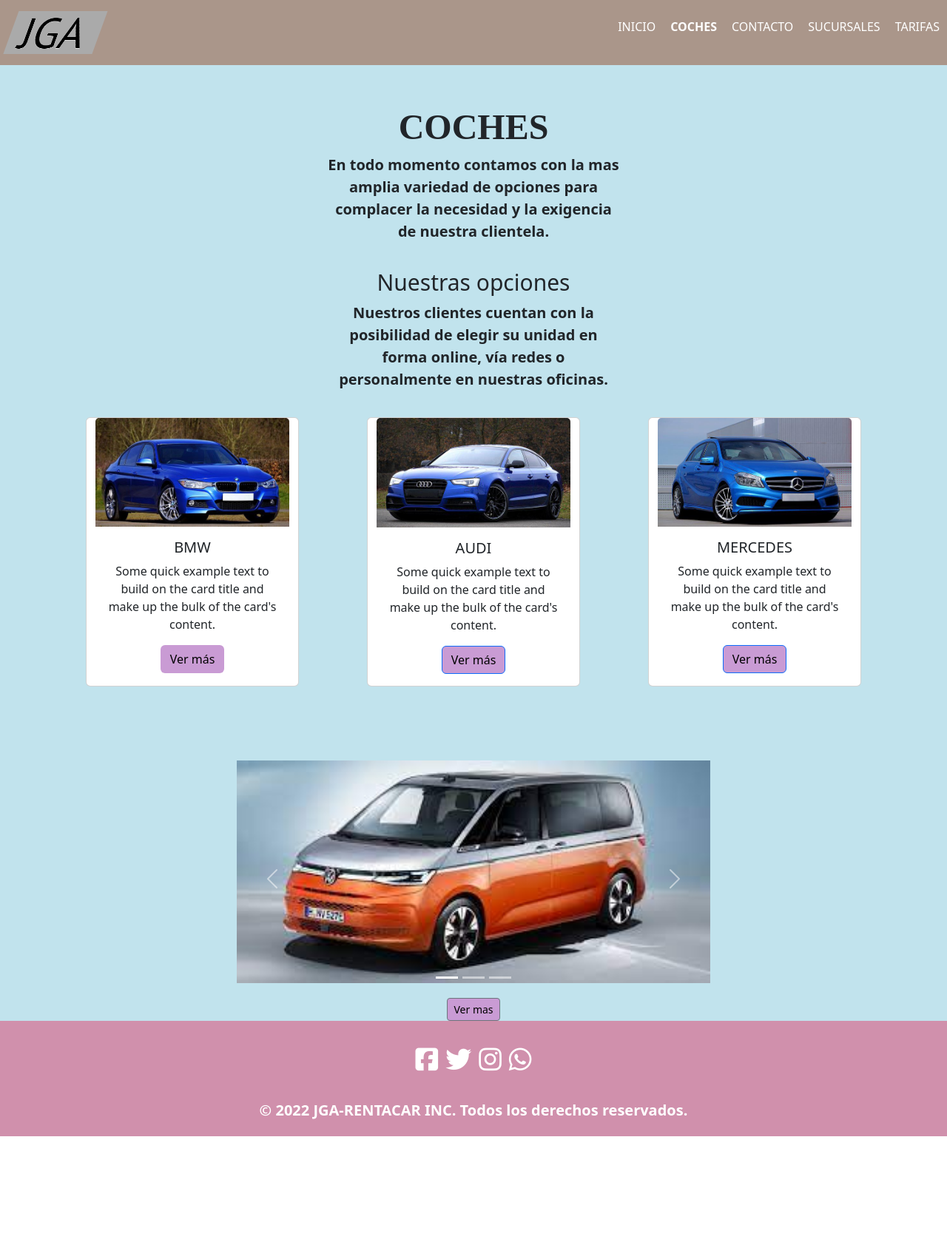
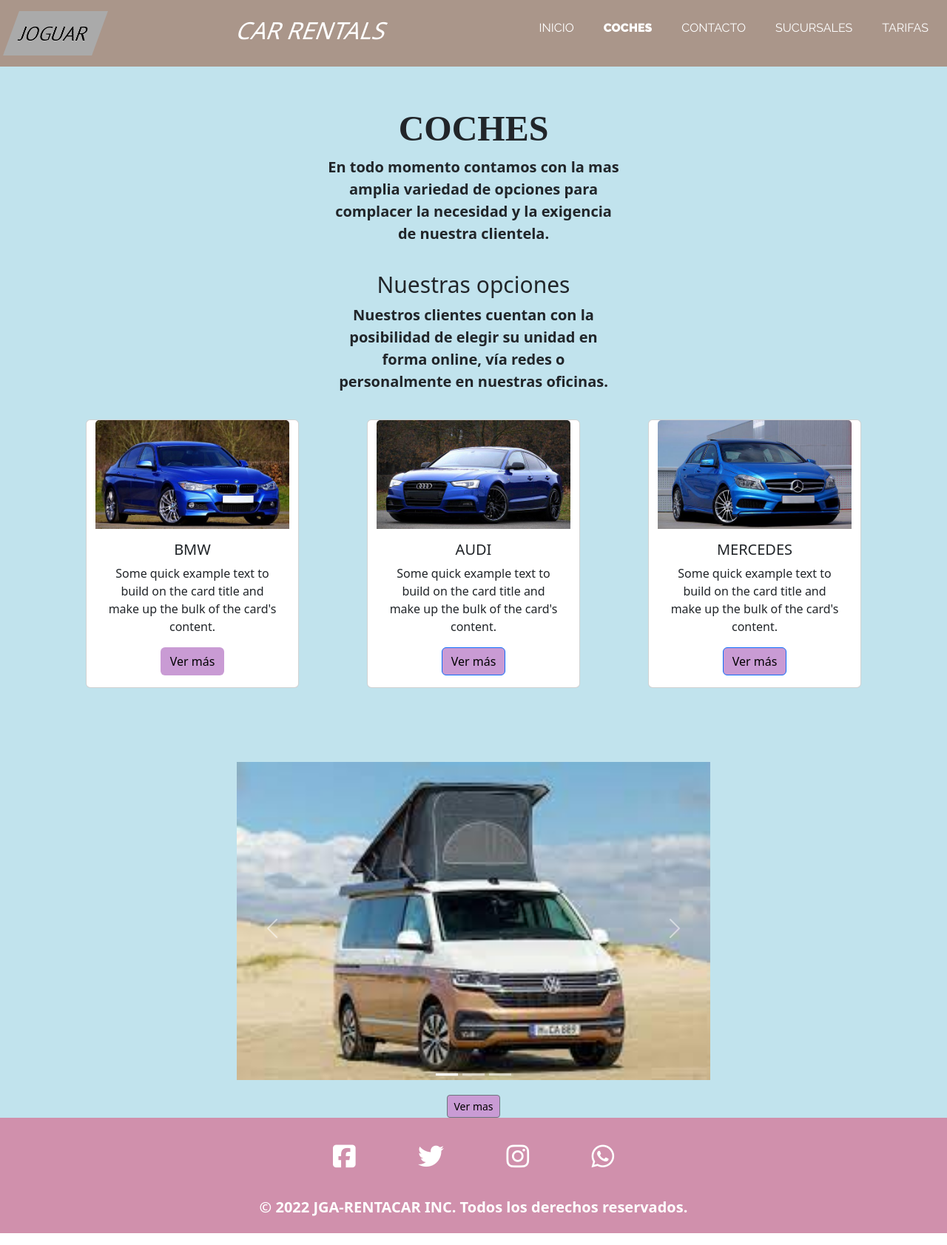
Before and after one commit to joguar27/b-sass-entrega-010922, a plain HTML site: page pages/coches.html in a window 1280 px wide. Shown: the whole page at 74% size. Before the commit the page ends 1552 px from the top, so only its background shows below. Drawn offline with nearby package versions, Linux system fonts and the light colour scheme.

Commit message:
modifique logo, colores y agregue transiciones y transformaciones

```diff
--- a/css/style.css
+++ b/css/style.css
@@ -1,3 +1,4 @@
+@import url("https://fonts.googleapis.com/css2?family=Raleway:ital,wght@0,100;0,400;0,600;0,900;1,500&display=swap");
 * {
   margin: 0;
   padding: 0;
@@ -5,9 +6,9 @@
 
 .main-index {
   min-height: 100vh;
-  background-color: #c1e3ed;
   text-align: center;
-  padding-top: 55px; }
+  padding-top: 55px;
+  background-image: radial-gradient(#aa7d7d, #605e5e); }
 
 .main-index h1 {
   padding-bottom: 25px; }
@@ -75,14 +76,18 @@
 .logo-h2 {
   color: white;
   font-size: 6px;
+  margin-left: 10px;
+  transform: skew(-20deg);
   /* transform: skew(35deg); */ }
 
 .header li {
-  padding: 10px; }
+  padding: 15px;
+  margin-right: 10px; }
 
 .header a {
   color: white;
-  text-decoration: none; }
+  text-decoration: none;
+  font-family: "Raleway", sans-serif; }
 
 .header a:hover {
   color: #4b2840;
@@ -96,7 +101,7 @@
   width: 450px;
   margin: 0 auto;
   padding: 30px;
-  justify-content: center; }
+  justify-content: space-between; }
 
 .footer li {
   padding: 5px;
--- a/pages/coches.html
+++ b/pages/coches.html
@@ -25,7 +25,10 @@
     <!-- Header -->
     <header class="header">
       <!-- Logo -->
-      <img src="../assets/fotos/logo/logo-2.gif" alt="Logo JGA" />
+      <img src="../assets/fotos/logo/logo-5.gif" alt="Logo JGA" />
+      <div class="logo-h2">
+        <h2>CAR RENTALS</h2>
+      </div>
       <!-- Nav bar -->
       <nav class="header__nav">
         <ul class="header__ul">
@@ -138,21 +141,21 @@
         <div class="carousel-inner">
           <div class="carousel-item active">
             <img
-              src="../assets/fotos/vw-multivan.jpg"
+              src="../assets/fotos/minivan-44.jpg"
               class="d-block w-100"
               alt="minivan1"
             />
           </div>
           <div class="carousel-item">
             <img
-              src="../assets/fotos/vw-multivan.jpg"
+              src="../assets/fotos/minivan-22.jpg"
               class="d-block w-100"
               alt="minivan2"
             />
           </div>
           <div class="carousel-item">
             <img
-              src="../assets/fotos/vw-multivan.jpg"
+              src="../assets/fotos/minivan-55.jpg"
               class="d-block w-100"
               alt="minivan3"
             />
--- a/scss/main.scss
+++ b/scss/main.scss
@@ -5,6 +5,8 @@
 }
 
 @import './variables/colores';
+@import './variables/typo.scss';
+
 
 
 @import "./secciones/main-index";
--- a/scss/secciones/_coches.scss
+++ b/scss/secciones/_coches.scss
@@ -4,6 +4,8 @@
   text-align: center;
   padding-top: 55px;
 }
+
+
 
 .titulo-2 {
   font-size: 30px;
--- a/scss/secciones/_footer.scss
+++ b/scss/secciones/_footer.scss
@@ -7,7 +7,7 @@
     width: 450px;
     margin: 0 auto;
     padding: 30px;
-    justify-content: center;
+    justify-content: space-between;
   }
 
   .footer li {
--- a/scss/secciones/_header.scss
+++ b/scss/secciones/_header.scss
@@ -24,6 +24,8 @@
 .logo-h2 {
   color: white;
   font-size: 6px;
+  margin-left: 10px;
+  transform: skew(-20deg);
   /* transform: skew(35deg); */
 }
 
@@ -33,12 +35,14 @@
 // }
 
 .header li {
-  padding: 10px;
+  padding: 15px;
+  margin-right: 10px;
 }
 
 .header a {
   color: white;
   text-decoration: none;
+  font-family: $typo-principal;
 }
 
 .header a:hover {
--- a/scss/secciones/_main-index.scss
+++ b/scss/secciones/_main-index.scss
@@ -1,8 +1,9 @@
 .main-index {
   min-height: 100vh;
-  background-color: #c1e3ed;
+  // background-color: #c1e3ed;
   text-align: center;
   padding-top: 55px;
+  background-image: radial-gradient(rgb(170, 125, 125), rgb(96, 94, 94));
 }
 
 .main-index h1 {
--- /dev/null
+++ b/scss/variables/typo.scss
@@ -0,0 +1,2 @@
+@import url('https://fonts.googleapis.com/css2?family=Raleway:ital,wght@0,100;0,400;0,600;0,900;1,500&display=swap');
+$typo-principal: 'Raleway', sans-serif;
```
Also changed, not shown: index.html (+1 -1 lines), pages/contacto.html (+5 -2 lines), pages/sucursales.html (+4 -1 lines), pages/tarifas.html (+4 -1 lines), assets/fotos/hyundai.jpg (added), assets/fotos/logo/logo-4.gif (added), assets/fotos/logo/logo-5.gif (added), assets/fotos/minivan-2.jpg (added), assets/fotos/minivan-22.jpg (added), assets/fotos/minivan-33.jpg (added), assets/fotos/minivan-44.jpg (added), assets/fotos/minivan-55.jpg (added).
